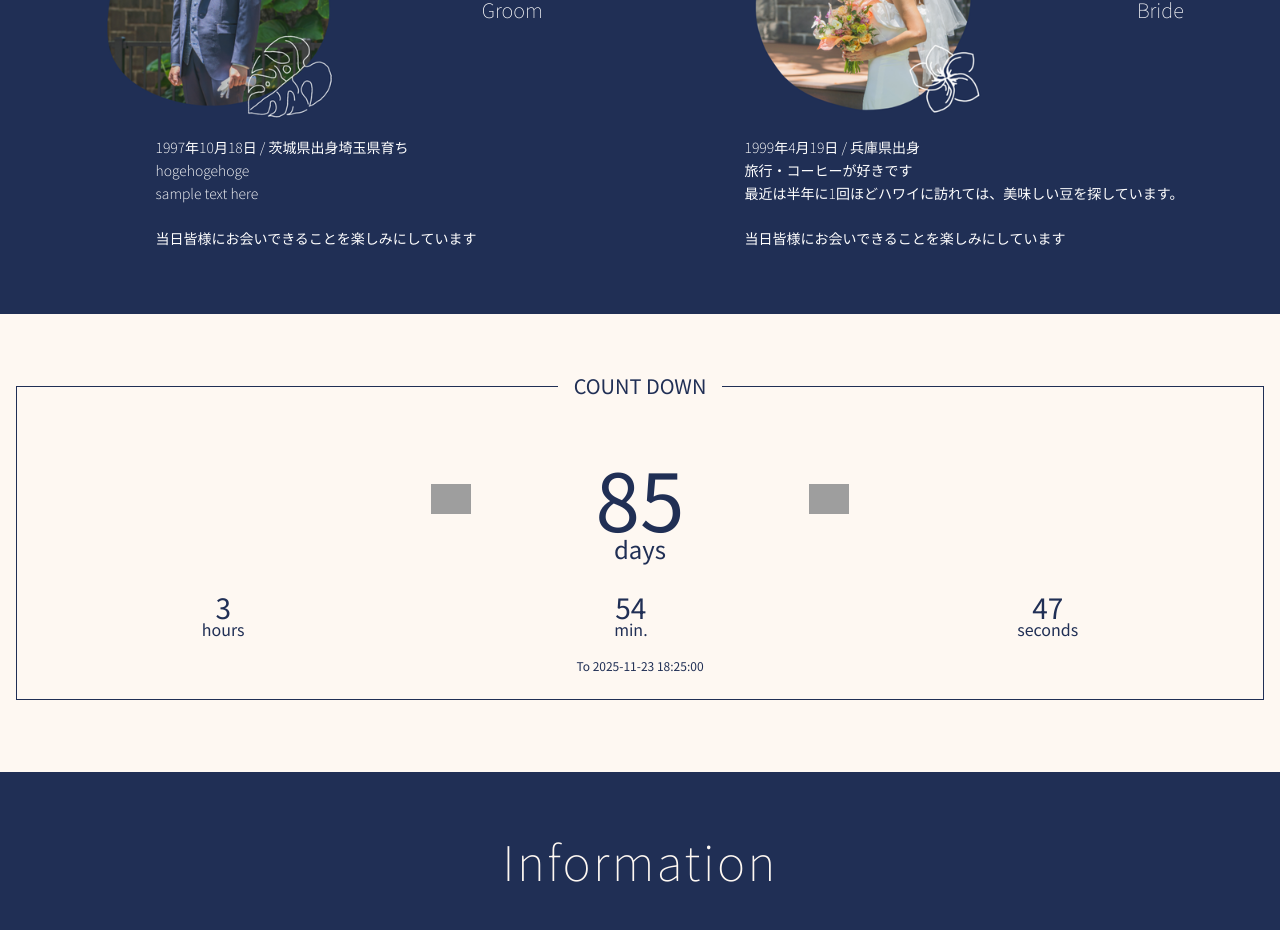
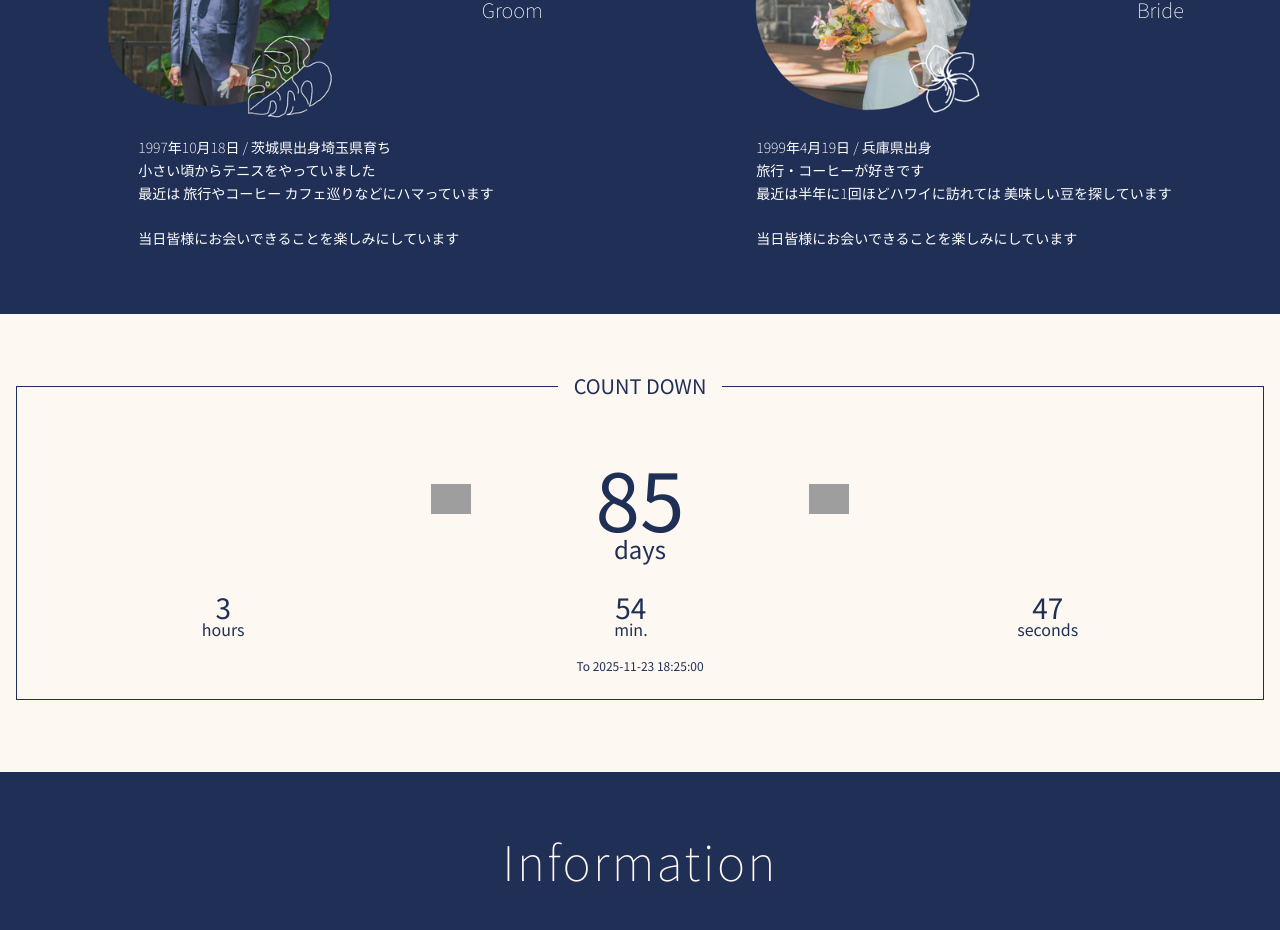
Before and after one commit to mikumastumoto/iwasaka-wedding-tokyo, a Next.js app in the folder sources/: page /iwasaka-wedding-tokyo/ in a window 1280 px wide. Shown: the part 1620-2550 px from the top of the page. Built offline with nearby package versions, Linux system fonts and the light colour scheme; grey boxes are pictures that could not be loaded.

Commit message:
fix: improve formatting and structure in Profile component

```diff
--- a/sources/components/Profile.tsx
+++ b/sources/components/Profile.tsx
@@ -32,9 +32,9 @@ export default function Profile() {
             <p className="text-sm leading-relaxed md:mt-4 mt-6 text-left mx-auto w-fit">
               1997年10月18日 / 茨城県出身埼玉県育ち
               <br />
-                            hogehogehoge
+              小さい頃からテニスをやっていました
               <br />
-                            sample text here
+              最近は 旅行やコーヒー カフェ巡りなどにハマっています
               <br />
               <br />
               当日皆様にお会いできることを楽しみにしています
@@ -69,7 +69,7 @@ export default function Profile() {
               <br />
               旅行・コーヒーが好きです
               <br />
-                            最近は半年に1回ほどハワイに訪れては、美味しい豆を探しています。
+              最近は半年に1回ほどハワイに訪れては 美味しい豆を探しています
               <br />
               <br />
               当日皆様にお会いできることを楽しみにしています
@@ -77,6 +77,6 @@ export default function Profile() {
           </div>
         </div>
       </div>
-        </section >
+    </section>
   );
 }
```
Lines whose indentation alone changed are shown as unchanged.
